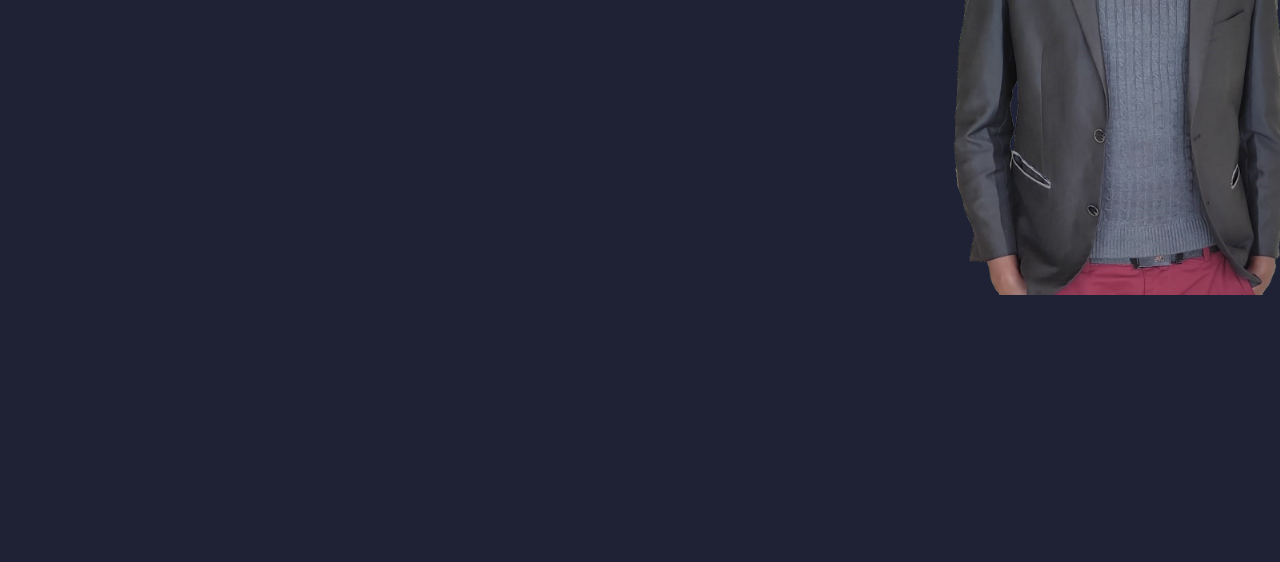
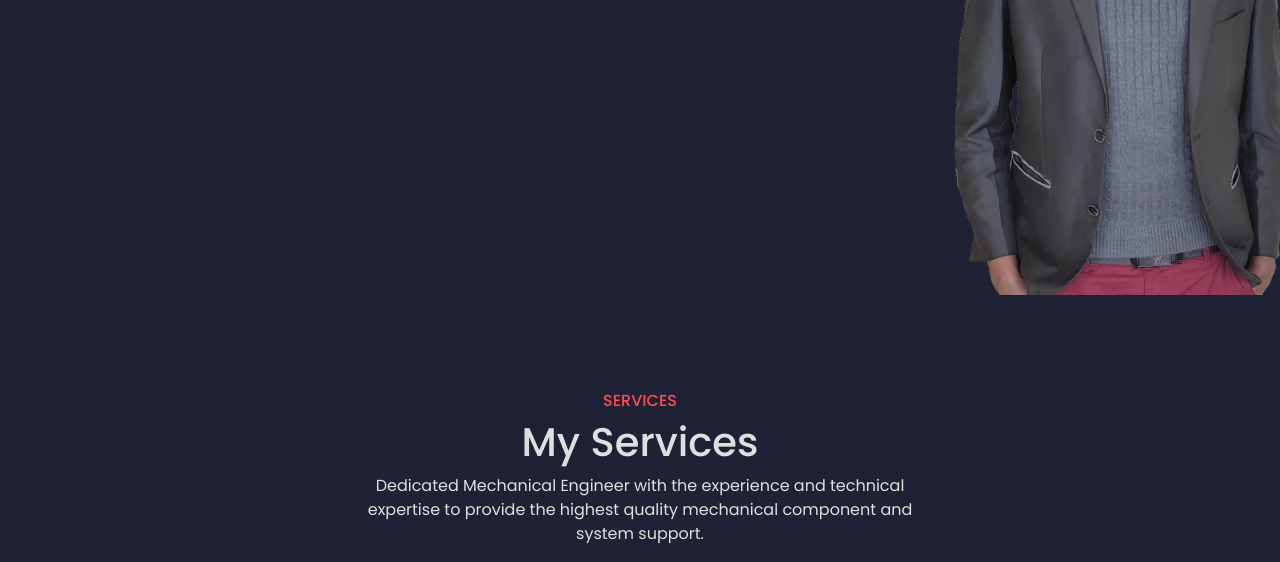
Before and after one commit to FredsTechVerse/sospeter, a website: page index.html in a window 1280 px wide. Shown: the part 585-1147 px from the top of the page. Before the commit the page ends 880 px from the top, so only its background shows below. Drawn offline with nearby package versions, Linux system fonts and the light colour scheme.

Commit message:
services part 1

```diff
--- a/index.html
+++ b/index.html
@@ -71,12 +71,12 @@
   </div>
   <div class="navcover"></div>
     <!--landing section-->
-    <div id="landing">
+    <div id="landing" class="mb-5">
       <div class="row d-none d-md-block landing-space"></div>
 
       <div class="row">
         <div class="col landingtext mt-md-3 col-md-8 ml-md-2">
-          <div class="col col-12 social-div ml-md-2">
+          <div class="col col-12 social-div ml-md-2 ml-4 ">
             <ul class="list-inline social ml-md-3">
               <li class="list-inline-item"><a href="https://www.linkedin.com/in/sospeter-wachira-01a562187"><i class="fa fa-linkedin "></i></a></li>
               <li class="list-inline-item"><a href="https://www.facebook.com/sospeterxonko.wachira"><i class="fa fa-facebook"></i></a></li>
@@ -110,7 +110,13 @@
     </div>
 
           <!--services-->
-          <div id="services">
+          <div id="services" class="row mt-5">
+            <div class="col col-12   services-head mt-5">
+              <h6 class="col   services-sec">SERVICES</h6>
+              <h1 class="col   services-h1">My Services</h1>
+              <p class="col col-12 col-md-6 mx-auto services-p">Dedicated Mechanical Engineer with the experience and technical expertise to provide the highest quality mechanical component and system support.</p>
+
+            </div>
 
           </div>
                     <!--services-->
--- a/index.scss
+++ b/index.scss
@@ -10,6 +10,8 @@ body{
     display: flex;
     flex-direction: column;
     color: $light;
+    max-width: 100%;
+    overflow-x: hidden;
 
 }
 //navigation bar
--- a/sass/services.scss
+++ b/sass/services.scss
@@ -1,3 +1,25 @@
+//variables
+$dark:#1f2235;
+$light:#dfdfdf;
+$rose:#ff4a57;
+
+
 #services{
     background-color: transparent;
+    text-align: center;
 }
+.services-head{
+    text-align: center;
+    align-content: center;
+    .services-sec{
+        text-align:center;
+        color:$rose;
+
+    }
+    .services-h1{
+        text-align:center;
+        color:$light;
+
+
+    }
+}
```
Also changed, not shown: index.css, sass/services.css, 2 other files.
